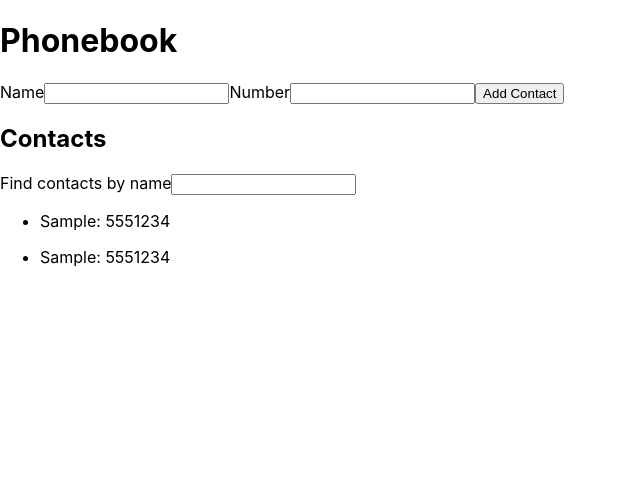
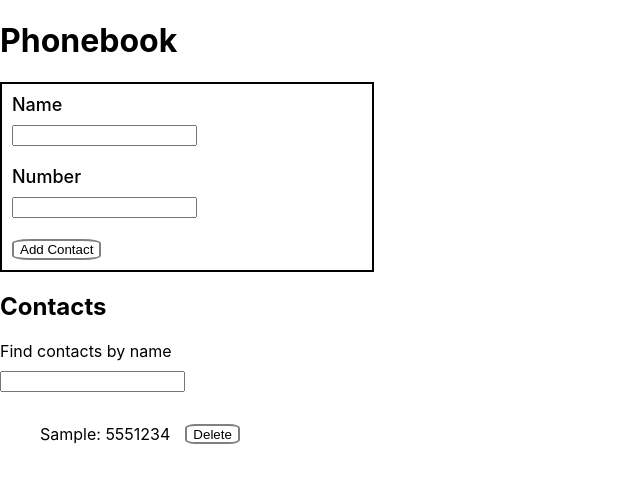
Before and after one commit to TarasTikan/goit-react-hw-02-phonebook, a React (Create React App) app: page / in a window 1280 px wide. Both pictures are taken after typing "Sample", "5551234" into the empty fields and a click on the button "Add Contact". Shown: the top 482 px of the page, without its empty margins (0-640 px from the left). Built offline with nearby package versions, Linux system fonts and the light colour scheme.

Commit message:
add dada

```diff
--- a/src/components/App.jsx
+++ b/src/components/App.jsx
@@ -10,34 +10,52 @@ export class App extends Component {
     filter: '',
   };
 
-  FormSubmitContacts = data => {
-    const contactItems = {
-      name: data.name,
-      id: nanoid(),
-      number: data.number,
-    };
+  onDeleteContactsItem = contactId => {
     this.setState(prevState => ({
-      contacts: [contactItems, ...prevState.contacts],
+      contacts: prevState.contacts.filter(item => item.id !== contactId),
     }));
   };
 
-  changeFilter = (e) => {
+  onFormSubmitContacts = ({ name, number }) => {
+    const contactItems = {
+      name: name,
+      id: nanoid(),
+      number: number,
+    };
+    const checkName = this.state.contacts.map(({ name }) => {
+      return name;
+    });
+
+    if (checkName[0] === name) {
+      alert(`${checkName[0]} is already in contacts`);
+    } else {
+      this.setState(prevState => ({
+        contacts: [contactItems, ...prevState.contacts],
+      }));
+    }
+  };
+
+  onChangeFilter = e => {
     this.setState({ filter: e.currentTarget.value });
-  }
+  };
 
   render() {
-    console.log(this.state.contacts)
-    const normalizedFiltr = this.state.filter.toLocaleLowerCase()
-    const filterName = this.state.contacts.filter(contact => contact.name.includes(normalizedFiltr))
-    const { contacts, filter } = this.state;
+    const normalizedFiltr = this.state.filter.toLocaleLowerCase();
+    const filterName = this.state.contacts.filter(contact =>
+      contact.name.includes(normalizedFiltr)
+    );
+    const { filter } = this.state;
     return (
       <div>
         <h1>Phonebook</h1>
-        <ContactForm onSubmit={this.FormSubmitContacts} />
+        <ContactForm onSubmit={this.onFormSubmitContacts} />
 
         <h2>Contacts</h2>
-        <Filter value={filter} changeFilter={this.changeFilter}/>
-        <ContactList contacts={filterName} />
+        <Filter value={filter} changeFilter={this.onChangeFilter} />
+        <ContactList
+          contacts={filterName}
+          deleteContact={this.onDeleteContactsItem}
+        />
       </div>
     );
   }
--- a/src/components/ContactForm/ContactForm.jsx
+++ b/src/components/ContactForm/ContactForm.jsx
@@ -1,5 +1,6 @@
 import React, { Component } from 'react';
-// import { nanoid } from 'nanoid'
+import { Form, Label, Input, FormBtn } from './ContactForm.styled';
+import PropTypes from 'prop-types';
 
 export class ContactForm extends Component {
   state = {
@@ -14,17 +15,16 @@ export class ContactForm extends Component {
 
   handleSubmit = event => {
     event.preventDefault();
-    console.log(this.props.onSubmit(this.state))
     this.props.onSubmit(this.state);
-    this.setState({ name: '', number: ''});
+    this.setState({ name: '', number: '' });
   };
 
   render() {
     return (
-      <form onSubmit={this.handleSubmit}>
-        <label>
+      <Form onSubmit={this.handleSubmit}>
+        <Label>
           Name
-          <input
+          <Input
             type="text"
             name="name"
             value={this.state.name}
@@ -33,10 +33,10 @@ export class ContactForm extends Component {
             title="Name may contain only letters, apostrophe, dash and spaces. For example Adrian, Jacob Mercer, Charles de Batz de Castelmore d'Artagnan"
             required
           />
-        </label>
-        <label>
+        </Label>
+        <Label>
           Number
-          <input
+          <Input
             type="tel"
             name="number"
             value={this.state.number}
@@ -45,9 +45,15 @@ export class ContactForm extends Component {
             title="Phone number must be digits and can contain spaces, dashes, parentheses and can start with +"
             required
           />
-        </label>
-        <button type="submit">Add Contact</button>
-      </form>
+        </Label>
+        <FormBtn type="submit">Add Contact</FormBtn>
+      </Form>
     );
   }
 }
+
+ContactForm.propTypes = {
+  onSubmit: PropTypes.func.isRequired,
+  name: PropTypes.string.isRequired,
+  number: PropTypes.string.isRequired,
+};
--- /dev/null
+++ b/src/components/ContactForm/ContactForm.styled.jsx
@@ -0,0 +1,25 @@
+import styled from '@emotion/styled';
+
+export const Form = styled.form`
+  border: 2px solid black;
+  padding: 10px;
+  width: 350px;
+`;
+
+export const Label = styled.label`
+  display: block;
+  font-size: 18px;
+  font-weight: 500;
+`;
+
+export const Input = styled.input`
+  display: block;
+  margin-top: 10px;
+  margin-bottom: 20px;
+`;
+
+export const FormBtn = styled.button`
+  border-radius: 20%;
+  background-color: white;
+  border: 2px solid gray;
+`;
--- a/src/components/ContactList/ContactList.jsx
+++ b/src/components/ContactList/ContactList.jsx
@@ -1,13 +1,29 @@
 import React from 'react';
+import { ContactBtn, ContactItem } from './ContactList.styled';
+import PropTypes from 'prop-types';
 
-export const ContactList = ({ contacts }) => (
+export const ContactList = ({ contacts, deleteContact }) => (
   <ul>
     {contacts.map(({ id, name, number }) => (
-      <li key={id}>
+      <ContactItem key={id}>
         <p>
           {name}: {number}
         </p>
-      </li>
+        <ContactBtn type="button" onClick={() => deleteContact(id)}>
+          Delete
+        </ContactBtn>
+      </ContactItem>
     ))}
   </ul>
 );
+
+ContactList.propTypes = {
+  deleteContact: PropTypes.func.isRequired,
+  contacts: PropTypes.arrayOf(
+    PropTypes.shape({
+      id: PropTypes.string.isRequired,
+      name: PropTypes.string.isRequired,
+      number: PropTypes.string.isRequired,
+    })
+  ),
+};
--- /dev/null
+++ b/src/components/ContactList/ContactList.styled.jsx
@@ -0,0 +1,14 @@
+import styled from '@emotion/styled';
+
+export const ContactBtn = styled.button`
+  border-radius: 20%;
+  background-color: white;
+  height: 20px;
+  border: 2px solid gray;
+  margin-left: 15px;
+`;
+
+export const ContactItem = styled.li`
+  display: flex;
+  align-items: center;
+`;
--- a/src/components/Filter/Filter.jsx
+++ b/src/components/Filter/Filter.jsx
@@ -1,12 +1,11 @@
-import { Component } from "react"
-
-export class Filter extends Component {
-    render () {
-        const {changeFilter, filter} = this.props
-        return(
+import React from 'react';
+import PropTypes from 'prop-types';
+import { Input } from './Filter.styled';
+export const Filter = ({ filter, changeFilter }) => {
+  return (
     <label>
       Find contacts by name
-              <input
+      <Input
         type="text"
         name="name"
         value={filter}
@@ -16,6 +15,10 @@ export class Filter extends Component {
         required
       />
     </label>
-        )
-    }
-}
+  );
+};
+
+Filter.propTypes = {
+  filter: PropTypes.string.isRequired,
+  changeFilter: PropTypes.func.isRequired,
+};
--- /dev/null
+++ b/src/components/Filter/Filter.styled.jsx
@@ -0,0 +1,6 @@
+import styled from '@emotion/styled';
+
+export const Input = styled.input`
+  display: block;
+  margin-top: 10px;
+`;
```
Lines whose indentation alone changed are shown as unchanged.
